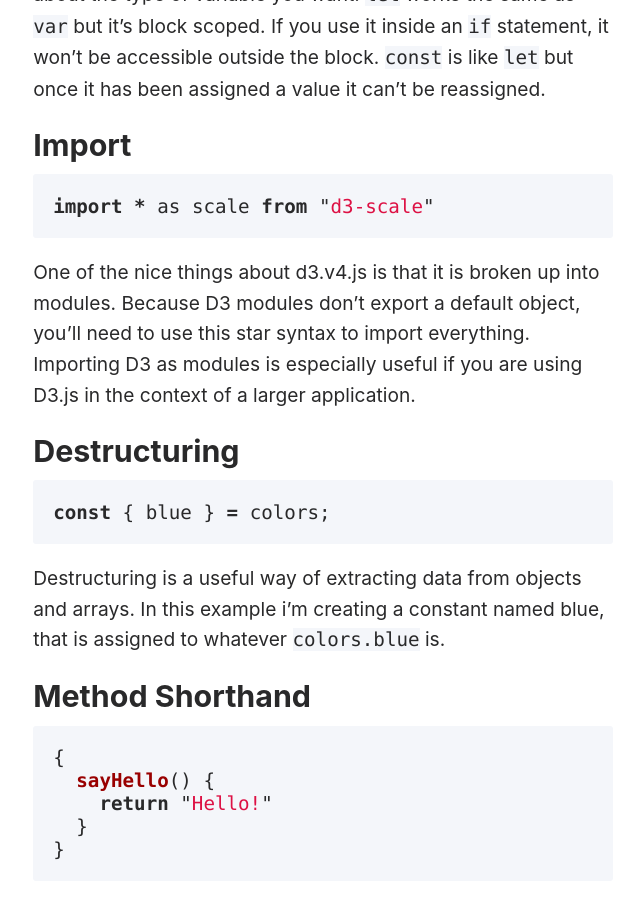
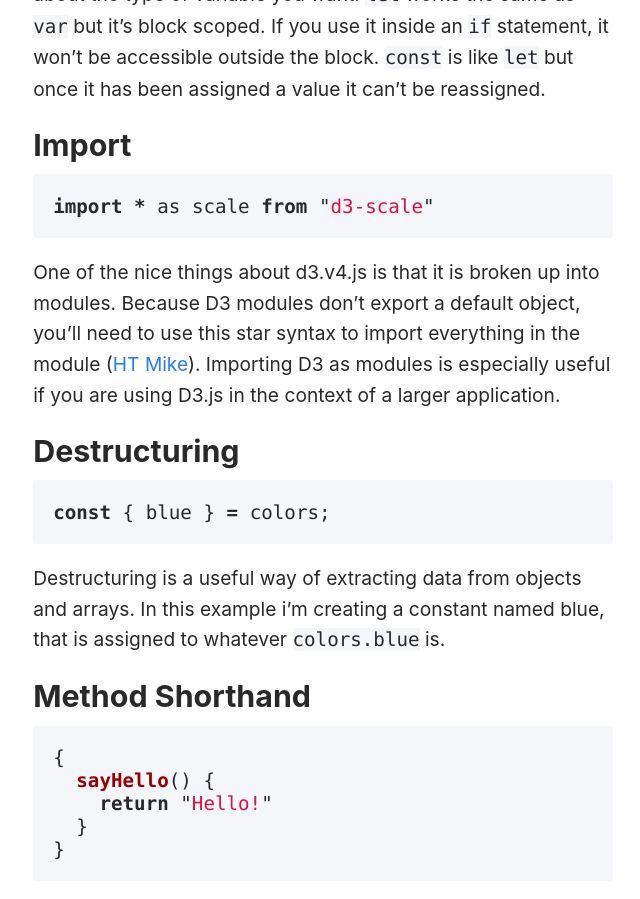
Before and after one commit to learningd3/learningd3.github.io, a Jekyll site: the page built from _posts/2016-12-08-using-es6-with-d3.md, in a window 1280 px wide and 900 px high, scrolled down 1746 px. Shown: the whole window, without its empty margins (317-957 px from the left). Built offline with Jekyll 4.4.1, drawn with Linux system fonts in a browser that asks for light colours.

Commit message:
Added HT to mike

```diff
--- a/_posts/2016-12-08-using-es6-with-d3.md
+++ b/_posts/2016-12-08-using-es6-with-d3.md
@@ -36,7 +36,7 @@ Instead of using `var` for variables you can be more explicit about the type of
 import * as scale from "d3-scale"
 {% endhighlight %}
 
-One of the nice things about d3.v4.js is that it is broken up into modules. Because D3 modules don't export a default object, you'll need to use this star syntax to import everything. Importing D3 as modules is especially useful if you are using D3.js in the context of a larger application.
+One of the nice things about d3.v4.js is that it is broken up into modules. Because D3 modules don't export a default object, you'll need to use this star syntax to import everything in the module ([HT Mike](https://twitter.com/mbostock/status/806878389663506432)). Importing D3 as modules is especially useful if you are using D3.js in the context of a larger application.
 
 ## Destructuring
 {% highlight javascript %}
```
Also changed, not shown: 2 other files.
